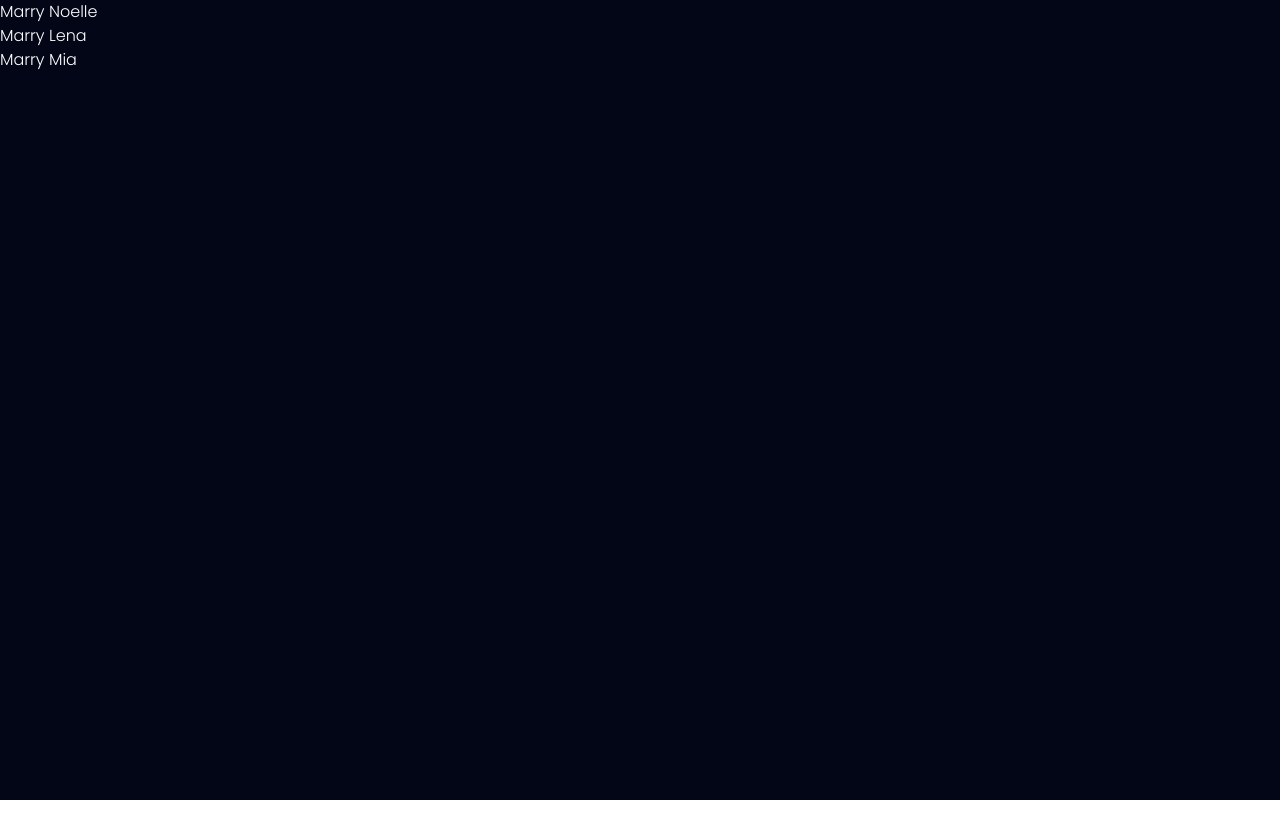
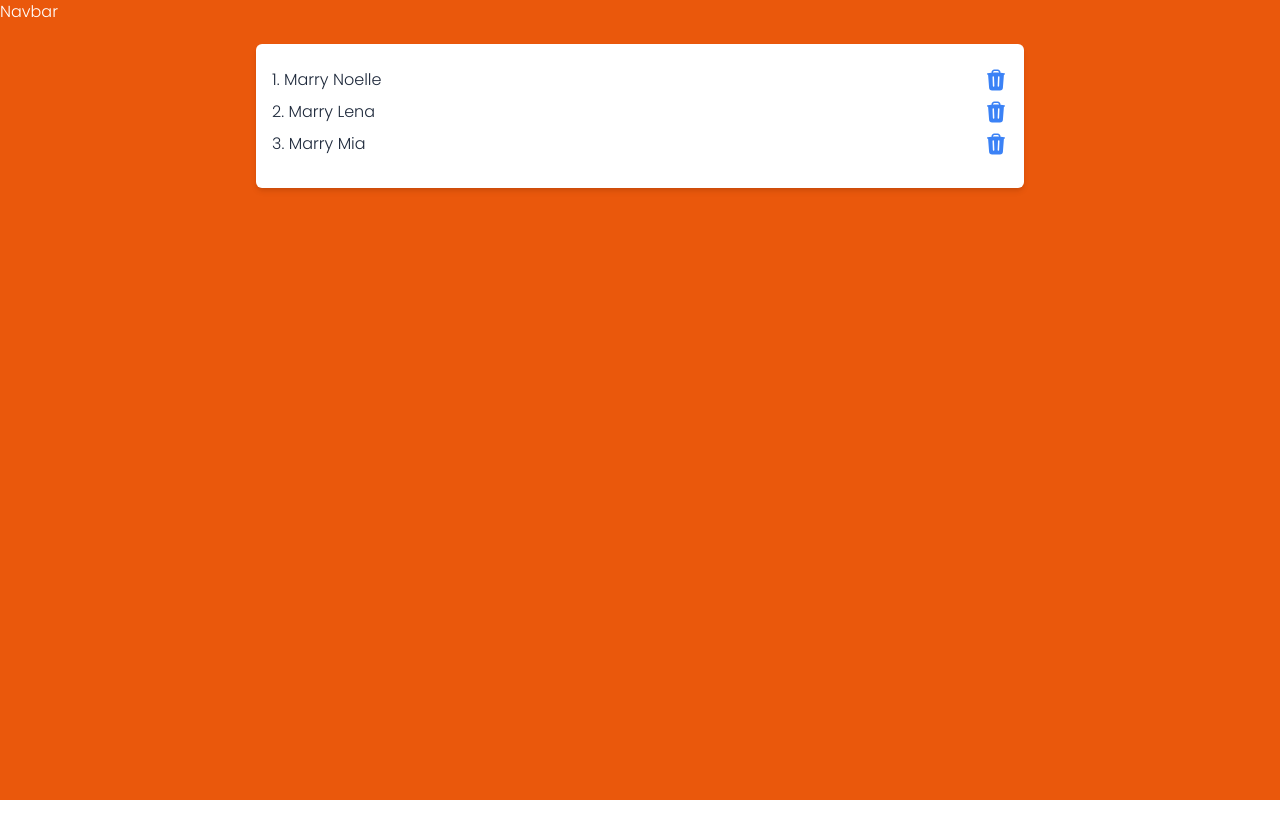
Before and after one commit to UmerNasir-2000/frontend-todo, a React (Vite) app: page / in a window 1280 px wide. Built offline with nearby package versions, Linux system fonts and the light colour scheme.

Commit message:
[FEAT] Added UI for Todo List 💄

```diff
--- a/package.json
+++ b/package.json
@@ -10,6 +10,7 @@
     "preview": "vite preview"
   },
   "dependencies": {
+    "@heroicons/react": "^2.0.18",
     "axios": "^1.6.2",
     "react": "^18.2.0",
     "react-dom": "^18.2.0"
--- a/src/App.tsx
+++ b/src/App.tsx
@@ -1,8 +1,10 @@
+import Navbar from "./components/navbar";
 import TodoList from "./features/todo/components/list";
 
 export default function App() {
   return (
-    <main className="bg-slate-950 w-full h-screen text-white">
+    <main className="bg-orange-600 w-full h-screen text-white mb-4">
+      <Navbar />
       <TodoList />
     </main>
   )
--- /dev/null
+++ b/src/components/navbar/index.tsx
@@ -0,0 +1,8 @@
+
+const Navbar = () => {
+  return (
+    <nav className="mb-5">Navbar</nav>
+  )
+}
+
+export default Navbar
--- a/src/features/todo/components/item/index.tsx
+++ b/src/features/todo/components/item/index.tsx
@@ -1,8 +1,13 @@
+import { TrashIcon } from '@heroicons/react/24/solid'
 import { Todo } from "../list"
+
 
 const TodoItem: React.FC<Todo> = (prop: Todo) => {
   return (
-    <li>{prop.title}</li>
+    <article className="flex justify-between mb-2">
+        <li className="cursor-pointer">{prop.id}. {prop.title}</li>
+        <TrashIcon className="h-6 w-6 text-blue-500 cursor-pointer" />
+    </article>
   )
 }
 
--- a/src/features/todo/components/list/index.tsx
+++ b/src/features/todo/components/list/index.tsx
@@ -19,7 +19,7 @@ const TodoList = () => {
   );
 
   return (
-    <section>
+    <section className="mx-auto bg-white text-slate-800 md:max-w-3xl max-w-md px-4 py-6 rounded-md shadow-md">
       <ul>
         {todos.map(todo => <TodoItem key={todo.id} {...todo} />)}
       </ul>
```
Also changed, not shown: 1 other file (tests, documents, lock files or other folders).
